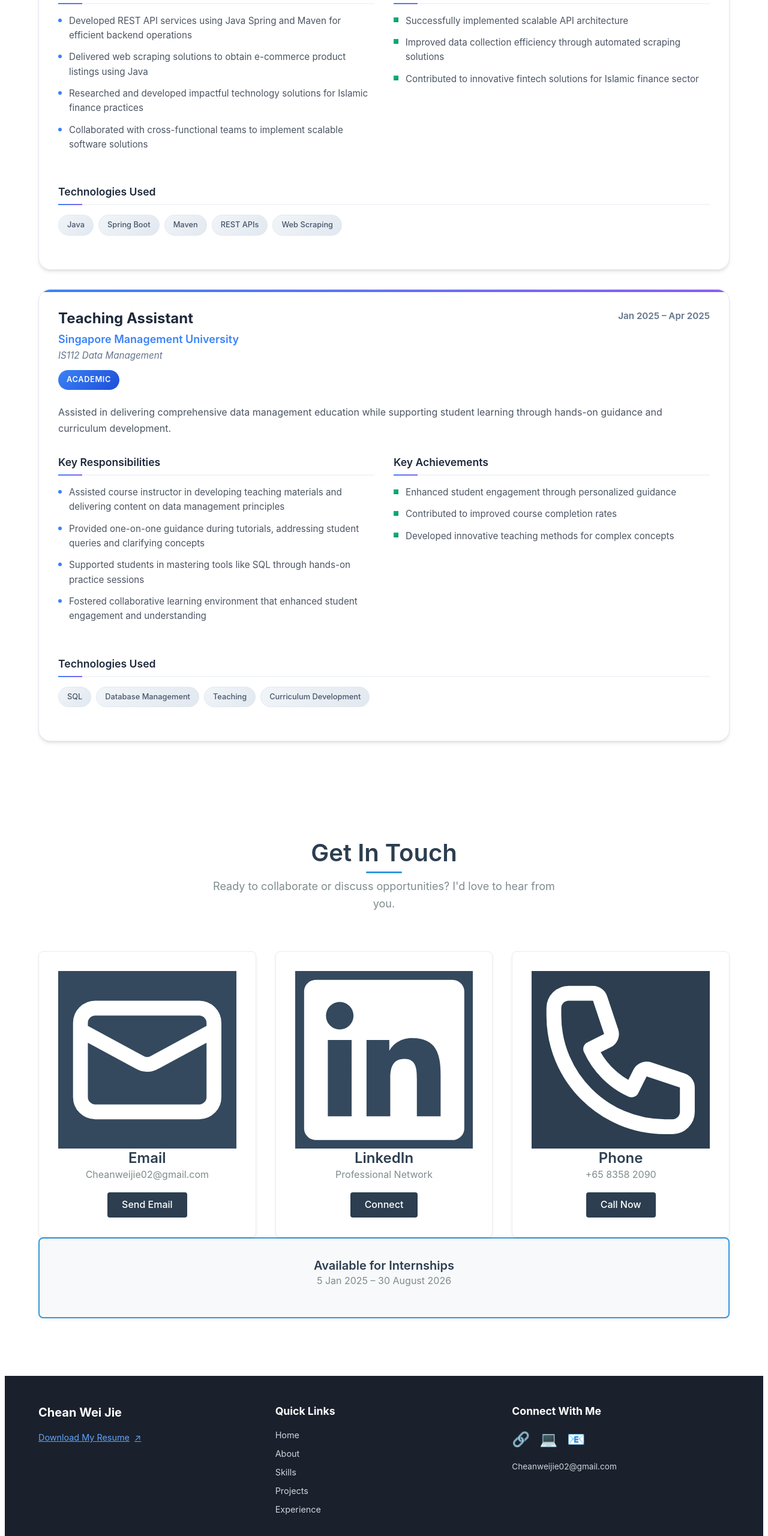
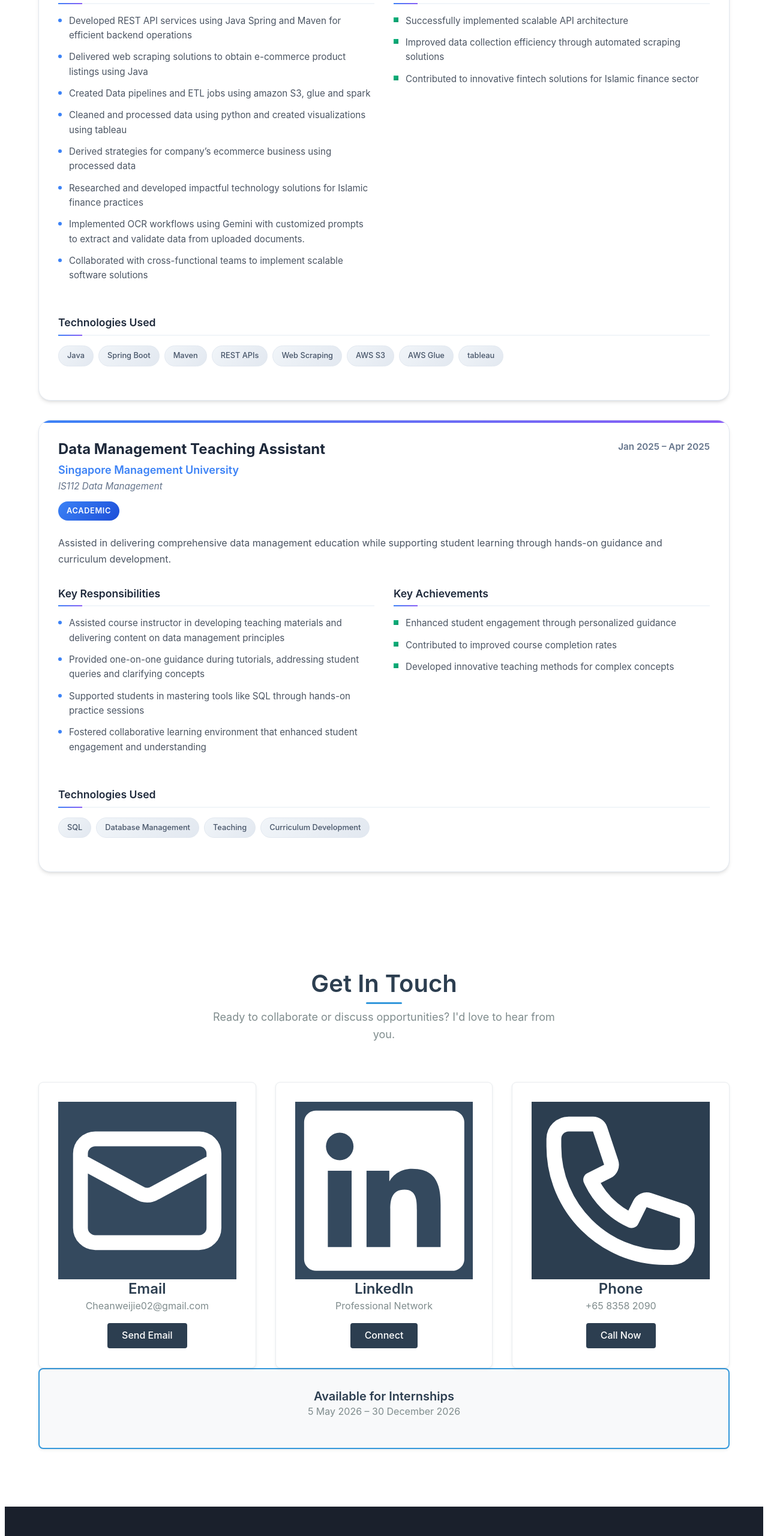
Before and after one commit to weijienitals/portfolio, a Next.js app in the folder my-portfolio/: page / in a window 1280 px wide. Shown: the part 5390-7951 px from the top of the page at 60% size. Built offline with nearby package versions, Linux system fonts and the light colour scheme.

Commit message:
minor changes

```diff
--- a/my-portfolio/components/Contact.tsx
+++ b/my-portfolio/components/Contact.tsx
@@ -216,7 +216,7 @@ const ContactSection = () => {
             className="text-sm"
             style={{ color: "var(--color-text-secondary)" }}
           >
-             5 Jan 2025 – 30 August 2026
+             5 May 2026 – 30 December 2026
           </p>
         </div>
       </div>
--- a/my-portfolio/components/Experience.tsx
+++ b/my-portfolio/components/Experience.tsx
@@ -52,8 +52,14 @@ export default function Experience() {
       responsibilities: [
         "Developed REST API services using Java Spring and Maven for efficient backend operations",
         "Delivered web scraping solutions to obtain e-commerce product listings using Java",
+        "Created Data pipelines and ETL jobs using amazon S3, glue and spark",
+        "Cleaned and processed data using python and created visualizations using tableau",
+        "Derived strategies for company’s ecommerce business using processed data",
         "Researched and developed impactful technology solutions for Islamic finance practices",
+        "Implemented OCR workflows using Gemini with customized prompts to extract and validate data from uploaded documents.",
         "Collaborated with cross-functional teams to implement scalable software solutions",
+
+
       ],
       technologies: [
         "Java",
@@ -61,6 +67,9 @@ export default function Experience() {
         "Maven",
         "REST APIs",
         "Web Scraping",
+        "AWS S3",
+        `AWS Glue`,
+        "tableau",
       ],
       achievements: [
         "Successfully implemented scalable API architecture",
@@ -69,7 +78,7 @@ export default function Experience() {
       ],
     },
     {
-      title: "Teaching Assistant",
+      title: "Data Management Teaching Assistant",
       company: "Singapore Management University",
       course: "IS112 Data Management",
       period: "Jan 2025 – Apr 2025",
```
